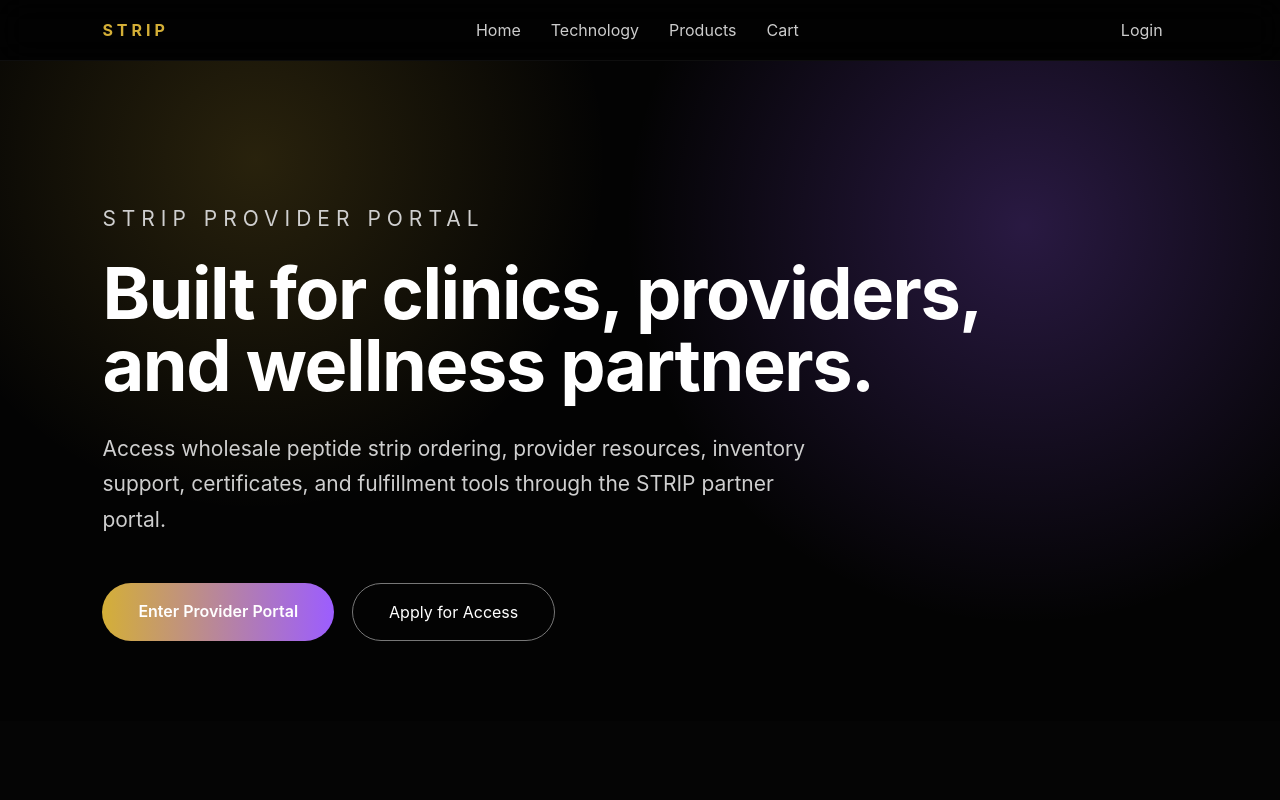
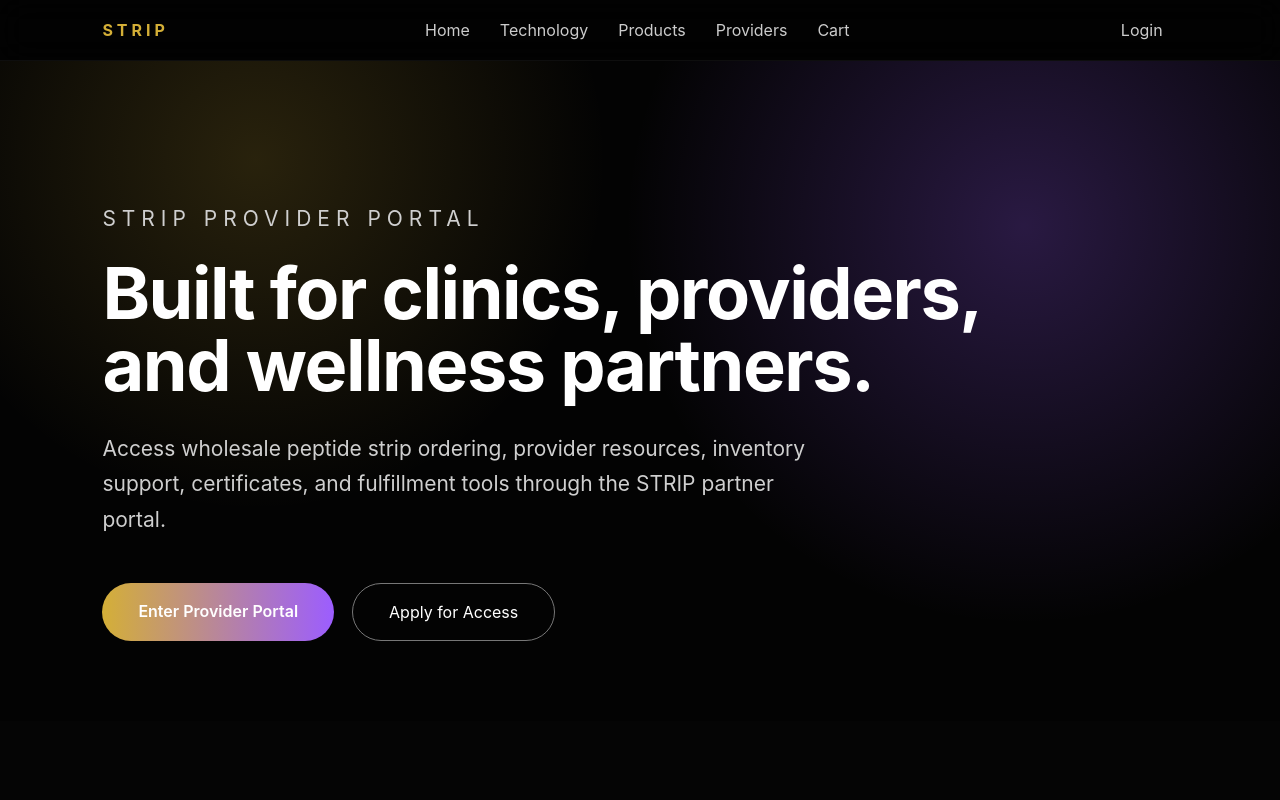
Before and after one commit to jmarino13/Strip, a Next.js app: page /providers in a window 1280 px wide. Shown: the top 800 px of the page. Built offline with nearby package versions, Linux system fonts and the light colour scheme.

Commit message:
Add providers nav link

```diff
--- a/components/Navbar.tsx
+++ b/components/Navbar.tsx
@@ -11,6 +11,7 @@ export default function Navbar() {
         <Link href="/">Home</Link>
         <Link href="/technology">Technology</Link>
         <Link href="/products">Products</Link>
+        <Link href="/providers">Providers</Link>
         <Link href="/cart">Cart</Link>
       </nav>
 
```
